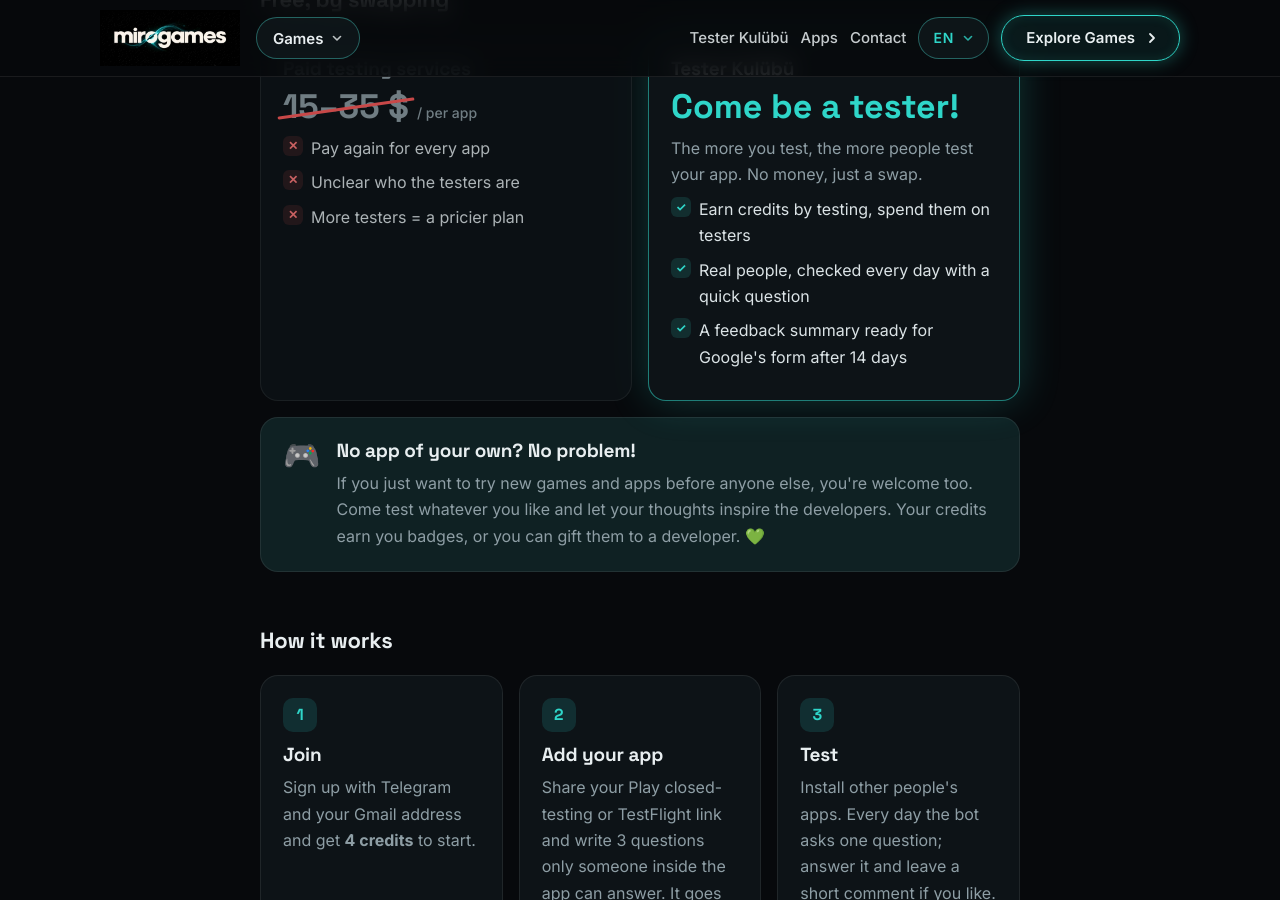
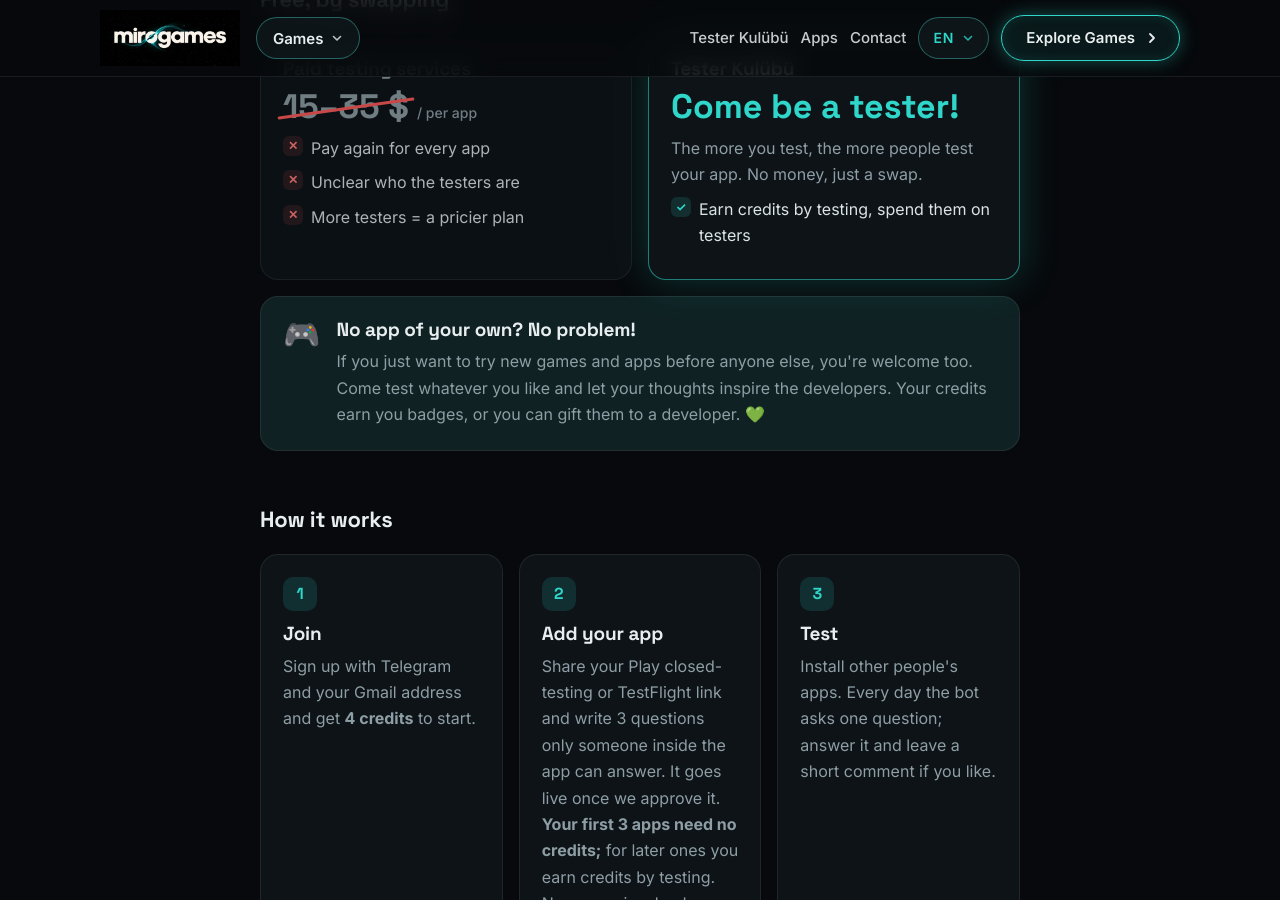
Before and after one commit to bukesafiye/bukesafiye.github.io, a Jekyll site: the page built from testerkulubu.md, in a window 1280 px wide and 900 px high, scrolled down 620 px. Built offline with Jekyll 4.4.1, drawn with Linux system fonts in a browser that asks for light colours.

Commit message:
Tester Kulübü: kutudaki iki madde kaldırıldı
Co-Authored-By: Claude Opus 5.5 <noreply@anthropic.com>

```diff
--- a/testerkulubu.md
+++ b/testerkulubu.md
@@ -90,8 +90,6 @@ o dosyadaki tk_ayar / tk_rozet ile aynı olmalı.
       <p class="tk-alt"><span class="tr">Sen test ettikçe insanlar da senin uygulamanı test edecek. Para yok, sadece takas.</span><span class="en">The more you test, the more people test your app. No money, just a swap.</span></p>
       <ul>
         <li><span class="tr">Test ettikçe kredi kazan, krediyle test kullanıcısı al</span><span class="en">Earn credits by testing, spend them on testers</span></li>
-        <li><span class="tr">Her gün kontrol sorusuyla doğrulanan gerçek kullanıcılar</span><span class="en">Real people, checked every day with a quick question</span></li>
-        <li><span class="tr">14 günün sonunda Google formuna hazır geri bildirim özeti</span><span class="en">A feedback summary ready for Google's form after 14 days</span></li>
       </ul>
     </div>
   </div>
```
